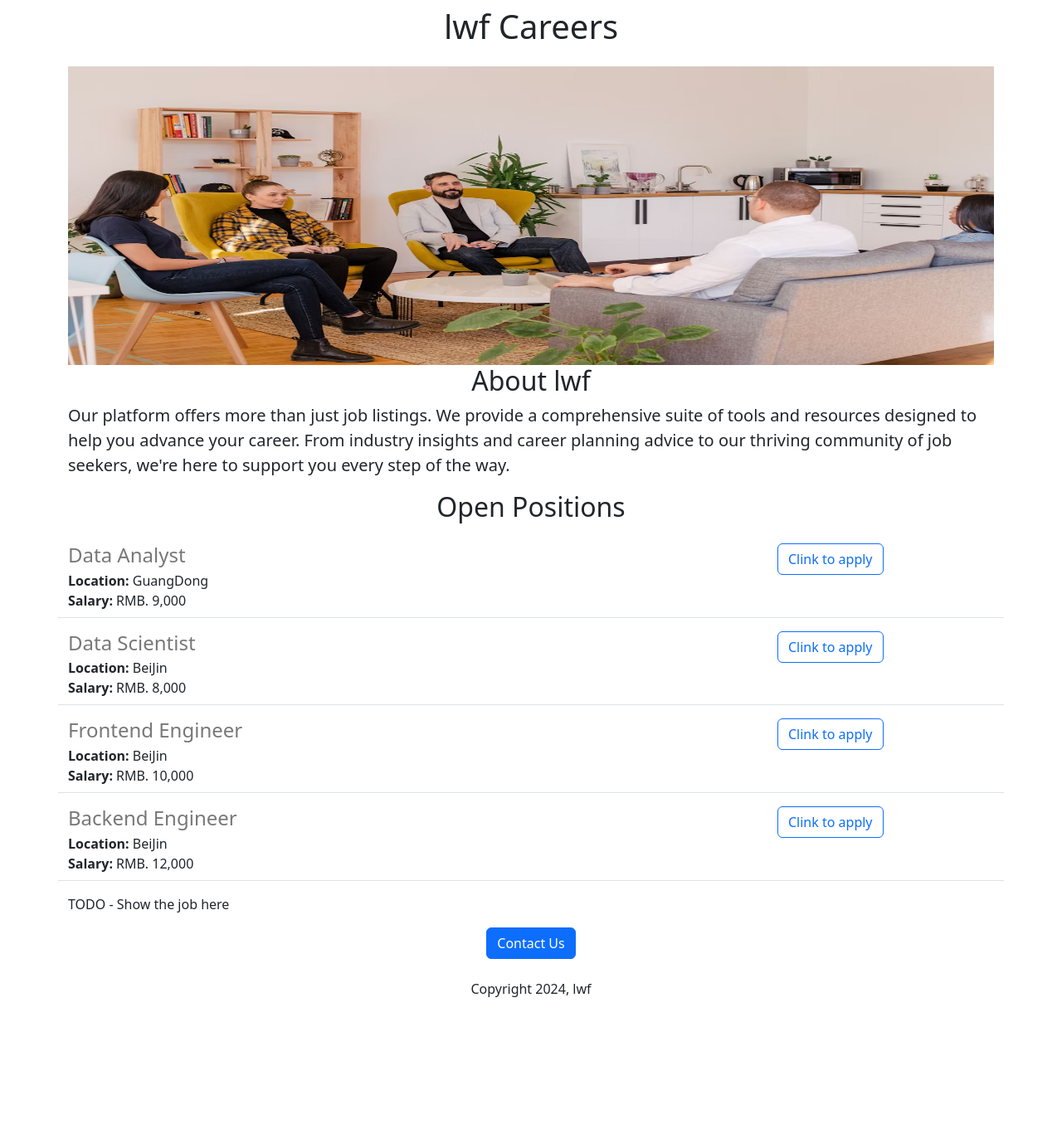
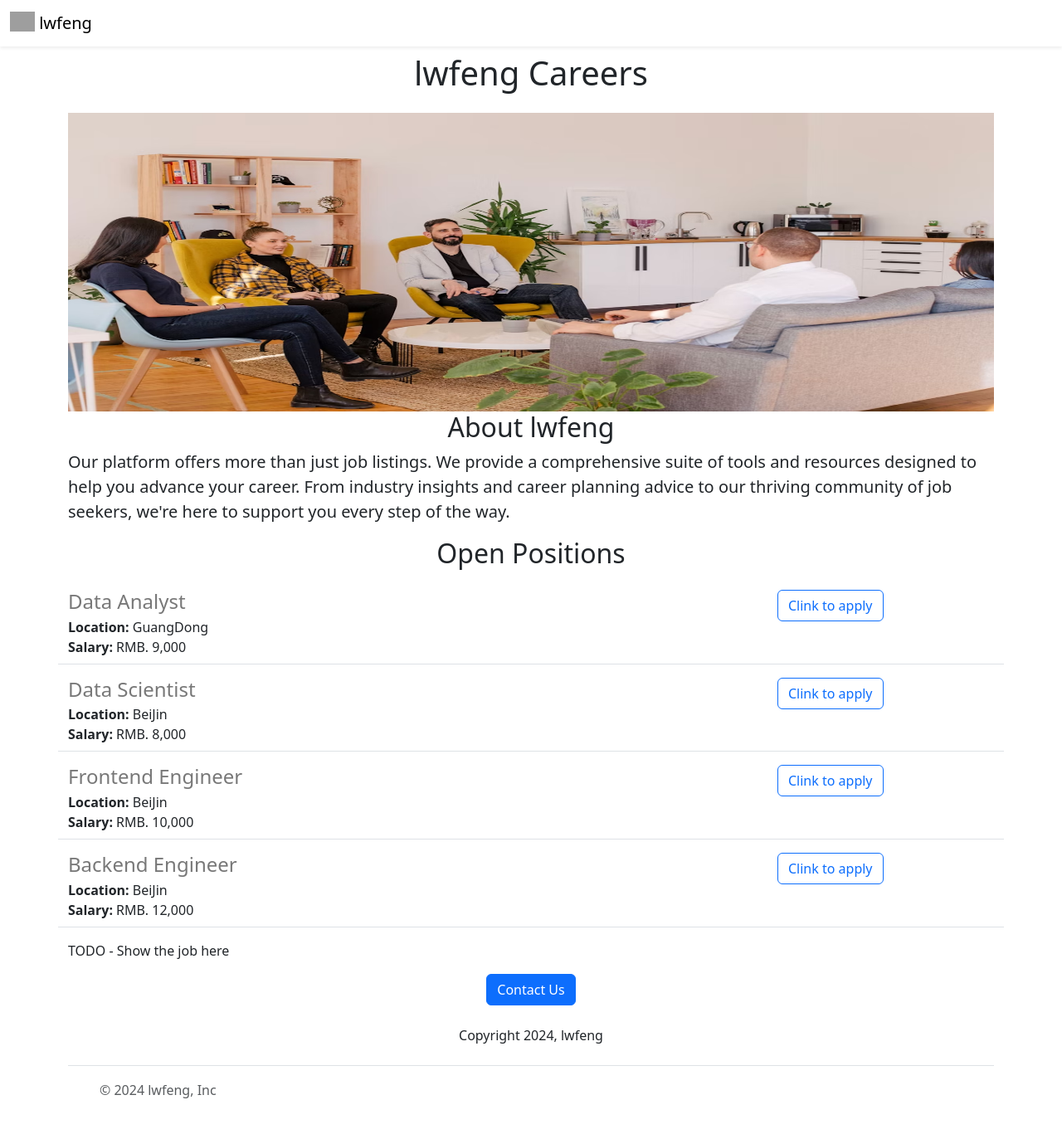
Before and after one commit to lwfeng-ch/lwfeng-website, a Flask app: page / in a window 1280 px wide. Shown: the whole page at 83% size. Before the commit the page ends 1202 px from the top, so only its background shows below. Run offline with Flask 3, Linux system fonts and the light colour scheme; grey boxes are pictures that could not be loaded.

Commit message:
Initial commit

```diff
--- a/app.py
+++ b/app.py
@@ -33,11 +33,13 @@
 def hello_Jovain():
     return render_template('home2.html',
                            jobs=JOBS,
-                           company_name='lwf')
+                           company_name='lwfeng')
+
+
+
+if __name__ == "__main__":
+    app.run(host='0.0.0.0', debug=True)
 
 @app.route("/jobs")
 def list_jobs():
     return jsonify(JOBS)
-
-if __name__ == "__main__":
-    app.run(host='0.0.0.0', debug=True)
--- /dev/null
+++ b/templates/footer.html
@@ -0,0 +1,16 @@
+<div class="container">
+  <footer class="d-flex flex-wrap justify-content-between align-items-center py-3 my-4 border-top">
+    <div class="col-md-4 d-flex align-items-center">
+      <a href="/" class="mb-3 me-2 mb-md-0 text-body-secondary text-decoration-none lh-1">
+        <svg class="bi" width="30" height="24"><use xlink:href="#bootstrap"/></svg>
+      </a>
+      <span class="mb-3 mb-md-0 text-body-secondary">&copy; 2024 lwfeng, Inc</span>
+    </div>
+
+    <ul class="nav col-md-4 justify-content-end list-unstyled d-flex">
+      <li class="ms-3"><a class="text-body-secondary" href="#"><svg class="bi" width="24" height="24"><use xlink:href="#twitter"/></svg></a></li>
+      <li class="ms-3"><a class="text-body-secondary" href="#"><svg class="bi" width="24" height="24"><use xlink:href="#instagram"/></svg></a></li>
+      <li class="ms-3"><a class="text-body-secondary" href="#"><svg class="bi" width="24" height="24"><use xlink:href="#facebook"/></svg></a></li>
+    </ul>
+  </footer>
+</div>
--- a/templates/home2.html
+++ b/templates/home2.html
@@ -17,6 +17,7 @@
   </style>
 
   <body>
+    {% include 'nav.html' %}
     <div class="container">
         <h1 class="text-center mt-2 mb-4">
             {{company_name}} Careers
@@ -44,5 +45,6 @@
             <p class="mt-4">Copyright 2024, {{company_name}}</p>
         </div>
     </div>
+    {% include 'footer.html' %}
  </body>
 </html>
--- /dev/null
+++ b/templates/nav.html
@@ -0,0 +1,9 @@
+<nav class="navbar shadow-sm fixed-top bg-white">
+  <div class="container-fluid">
+    <a class="navbar-brand" href="#">
+      <img src="/static/logo.svg" alt="Logo" width="30" height="24" class="d-inline-block align-text-top">
+      lwfeng
+    </a>
+  </div>
+</nav>
+<div style="height:56px"> </div>
```
Lines whose indentation alone changed are shown as unchanged.
